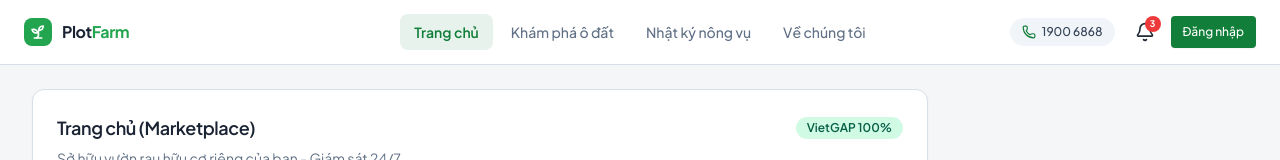
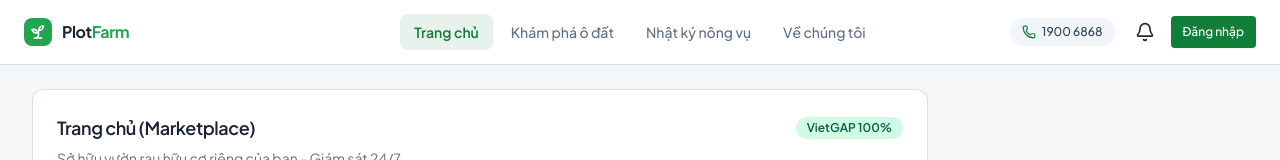
Before and after one commit to amazing-intern-fall-2026/PlotFarm-DEV-Team7, a React (Vite) app in the folder apps/client/: page / in a window 1280 px wide. Shown: the top 160 px of the page. Built offline with nearby package versions, Linux system fonts and the light colour scheme.

Commit message:
fix(ui): remove hardcoded notification count badge from ShellRouteLayout

```diff
--- a/apps/client/src/app/router.tsx
+++ b/apps/client/src/app/router.tsx
@@ -230,7 +230,6 @@ export function ShellRouteLayout() {
       user={user}
       activeNavId={activeNavId}
       breadcrumbs={breadcrumbs}
-      notificationCount={3}
       onNavChange={handleNavChange}
       onLoginClick={() => navigate(AUTH_ROUTES.LOGIN)}
       onLogoutClick={handleLogout}
```
